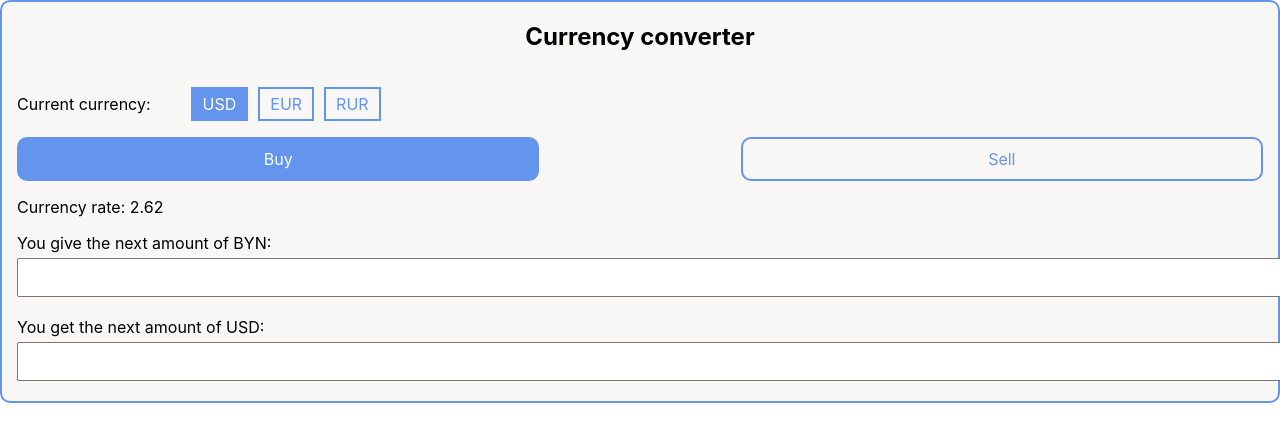
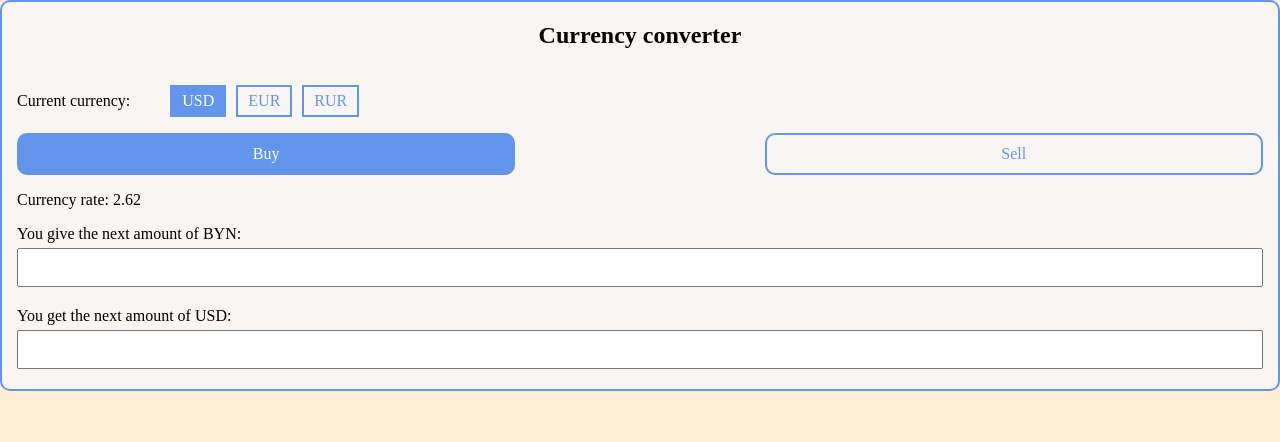
Before and after one commit to aivan3d66/currency-converter, a React (Create React App) app: page / in a window 1280 px wide. Shown: the top 442 px of the page. Built offline with nearby package versions, Linux system fonts and the light colour scheme.

Commit message:
add global styles

```diff
--- a/src/index.css
+++ b/src/index.css
@@ -1,13 +1,19 @@
-body {
-  margin: 0;
-  font-family: -apple-system, BlinkMacSystemFont, 'Segoe UI', 'Roboto', 'Oxygen',
-    'Ubuntu', 'Cantarell', 'Fira Sans', 'Droid Sans', 'Helvetica Neue',
-    sans-serif;
-  -webkit-font-smoothing: antialiased;
-  -moz-osx-font-smoothing: grayscale;
+html {
+  height: 100%;
+  overflow-x: hidden;
+  box-sizing: border-box;
 }
 
-code {
-  font-family: source-code-pro, Menlo, Monaco, Consolas, 'Courier New',
-    monospace;
+*,
+*::before,
+*::after {
+  box-sizing: inherit;
 }
+
+body {
+  width: 100%;
+  height: 100%;
+  margin: 0;
+  padding: 0;
+  background-color: papayawhip;
+}
```
